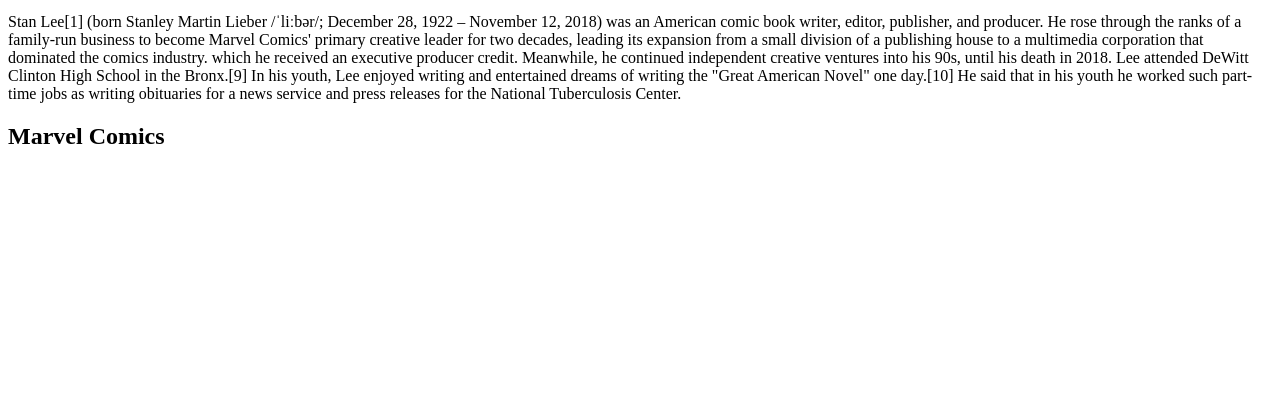
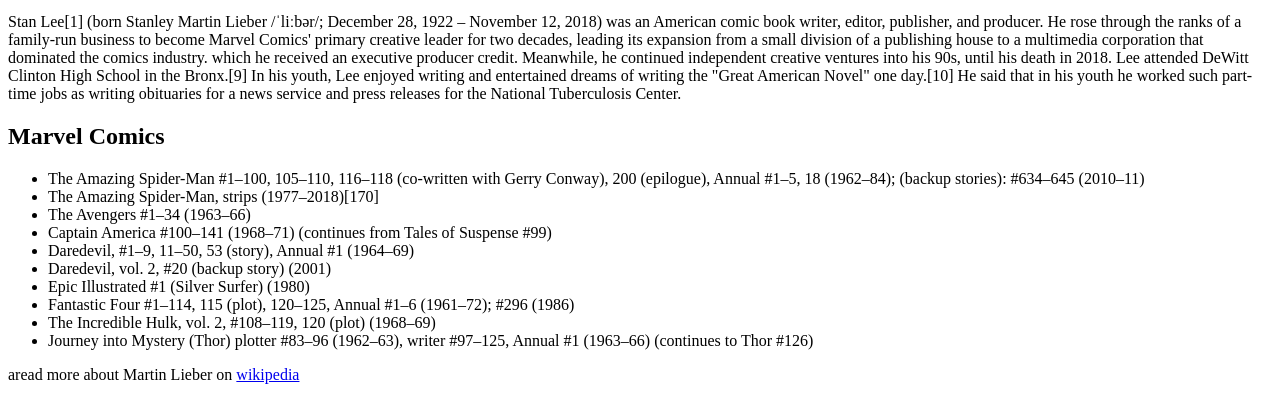
Before and after one commit to mmehel52/htmlwebsite, a plain HTML site: page index.html in a window 1280 px wide. Shown: the part 383-800 px from the top of the page. Drawn offline with Linux system fonts and the light colour scheme.

Commit message:
css start

```diff
--- a/index.html
+++ b/index.html
@@ -18,7 +18,26 @@
             Stan Lee[1] (born Stanley Martin Lieber /ˈliːbər/; December 28, 1922 – November 12, 2018) was an American comic book writer, editor, publisher, and producer. He rose through the ranks of a family-run business to become Marvel Comics' primary creative leader for two decades, leading its expansion from a small division of a publishing house to a multimedia corporation that dominated the comics industry. which he received an executive producer credit. Meanwhile, he continued independent creative ventures into his 90s, until his death in 2018. Lee attended DeWitt Clinton High School in the Bronx.[9] In his youth, Lee enjoyed writing and entertained dreams of writing the "Great American Novel" one day.[10] He said that in his youth he worked such part-time jobs as writing obituaries for a news service and press releases for the National Tuberculosis Center.
         </p>
         <h2 class="heading" id="marvel">Marvel Comics</h2>
+        <ul>
+            <li>The Amazing Spider-Man #1–100, 105–110, 116–118 (co-written with Gerry Conway), 200 (epilogue), Annual #1–5, 18 (1962–84); (backup stories): #634–645 (2010–11)</li>
+            <li>The Amazing Spider-Man, strips (1977–2018)[170]</li>
+            <li>The Avengers #1–34 (1963–66)</li>
+            <li>Captain America #100–141 (1968–71) (continues from Tales of Suspense #99)</li>
+            <li>Daredevil, #1–9, 11–50, 53 (story), Annual #1 (1964–69)</li>
+            <li>Daredevil, vol. 2, #20 (backup story) (2001)</li>
+            <li>Epic Illustrated #1 (Silver Surfer) (1980)</li>
+            <li>Fantastic Four #1–114, 115 (plot), 120–125, Annual #1–6 (1961–72); #296 (1986)</li>
+            <li>The Incredible Hulk, vol. 2, #108–119, 120 (plot) (1968–69)
+                </li>
+                <li>Journey into Mystery (Thor) plotter #83–96 (1962–63), writer #97–125, Annual #1 (1963–66) (continues to Thor #126)</li>
 
+
+
+
+        </ul>
+        <p id="footer">
+            aread more about Martin Lieber on <a href="https://en.wikipedia.org/wiki/Stan_Lee" target="_blank" id="link">wikipedia</a>
+        </p>
 
 
 
```
